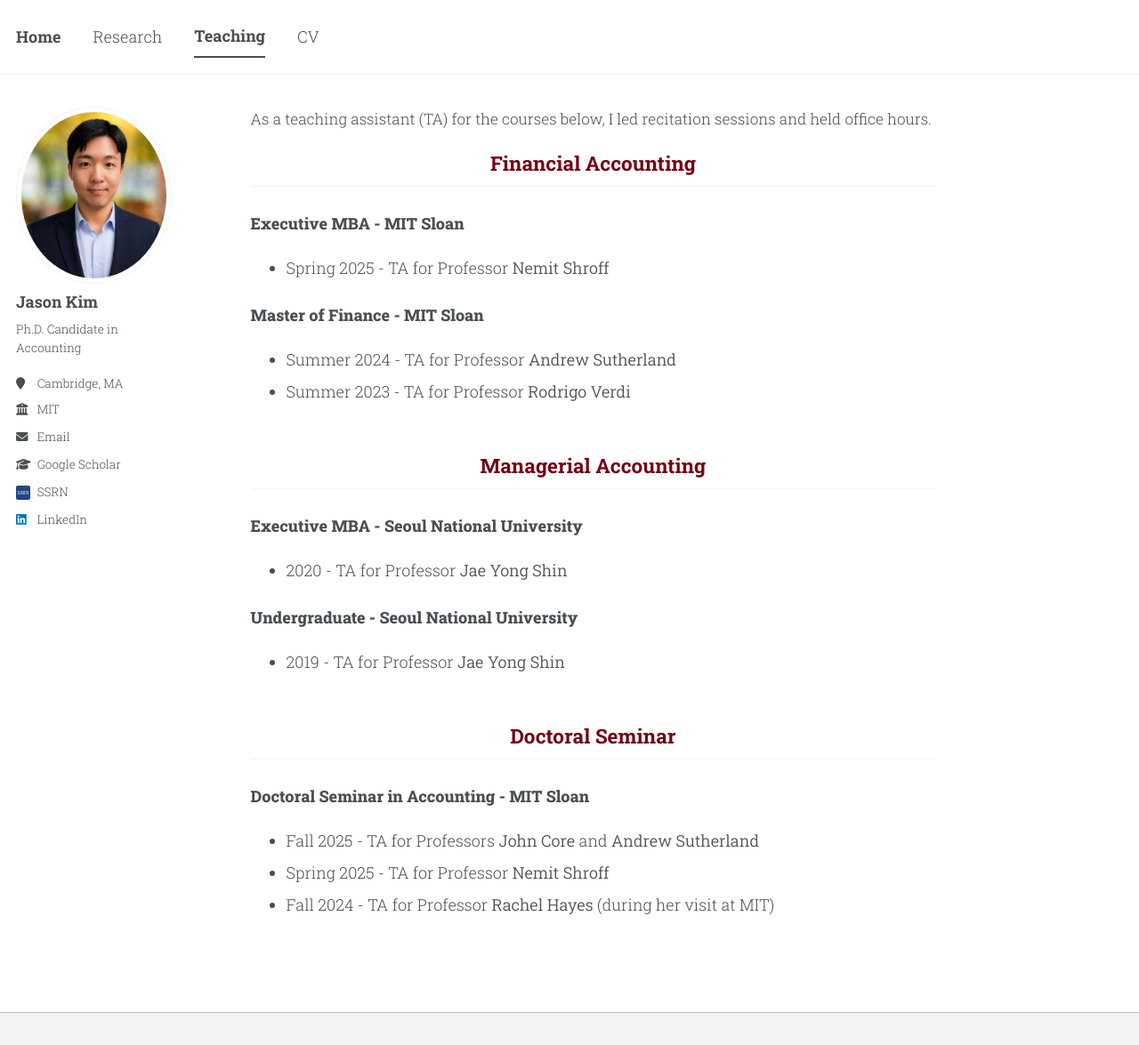
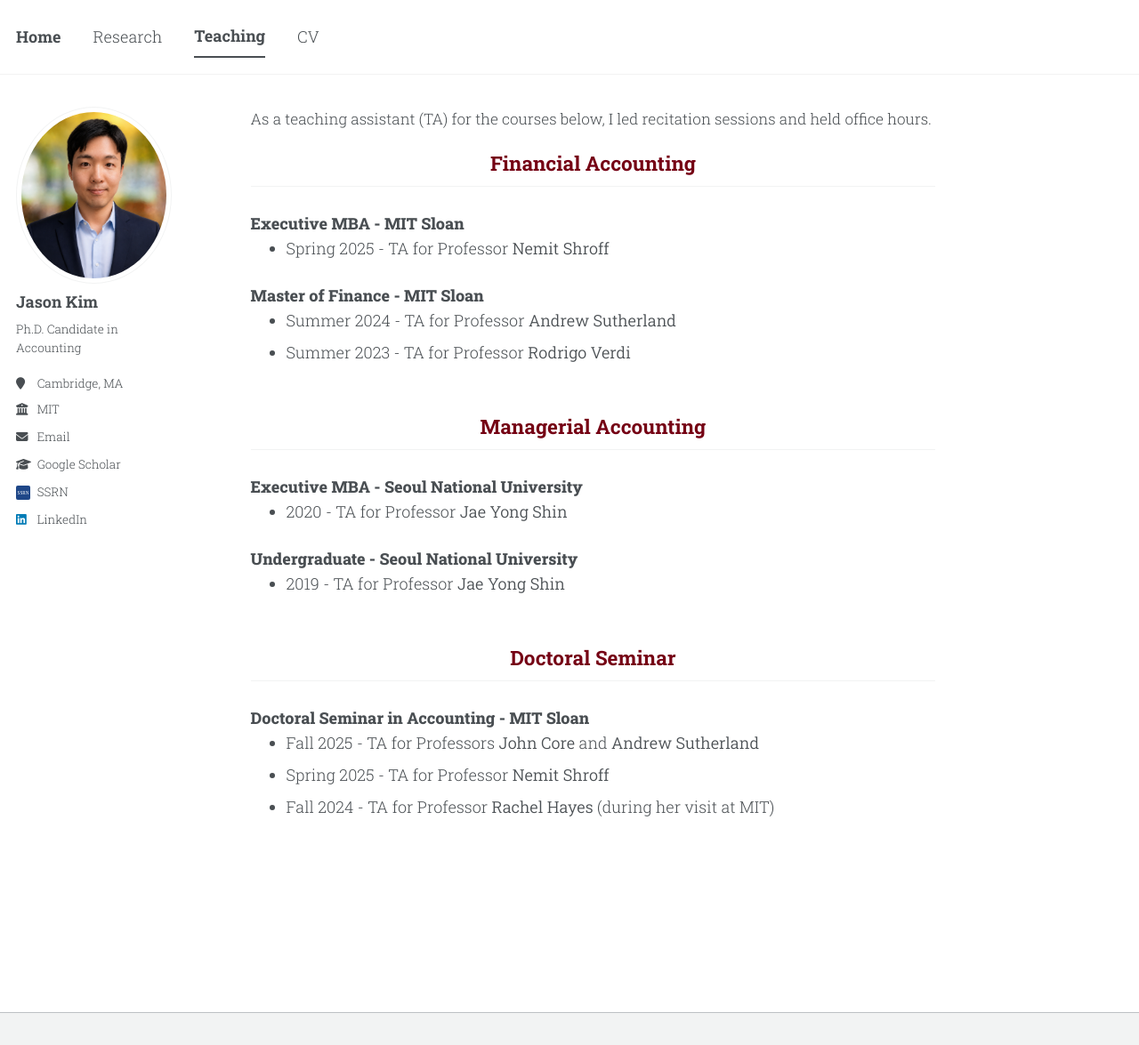
Before and after one commit to jgkim262/jgkim262.github.io, a Jekyll site: the page built from _pages/teaching.md, in a window 1280 px wide and 1175 px high. Shown: the whole window at 89% size. Built offline with Jekyll 4.4.1, drawn with Linux system fonts in a browser that asks for light colours; a style sheet for code colours, icons or effects is not loaded.

Commit message:
Fix teaching spacing for real: outqualify the theme's paragraph margin
Co-Authored-By: Claude Opus 5 (1M context) <noreply@anthropic.com>

```diff
--- a/_sass/include/_utilities.scss
+++ b/_sass/include/_utilities.scss
@@ -304,13 +304,17 @@ body:hover .visually-hidden button {
   margin-top: 1em;
 }
 
-.teaching p {
+// Qualified with .page__content: the theme's `.page__content p` rule sets
+// margin-bottom 1.3em, sits later in the import order, and ties on
+// specificity — so a bare `.teaching p` never actually won. That is why
+// earlier margin tweaks here appeared to have no effect.
+.page__content .teaching p {
   margin-bottom: 0;
 }
 
-.teaching ul {
-  margin-top: 0.075em;   // half of the previous 0.15em
-  margin-bottom: 1.425em; // 75% of the previous 1.9em
+.page__content .teaching ul {
+  margin-top: 0.075em;
+  margin-bottom: 1.425em;
 }
 
 /* Teaching page: centred crimson course headings, with the term and the
```
